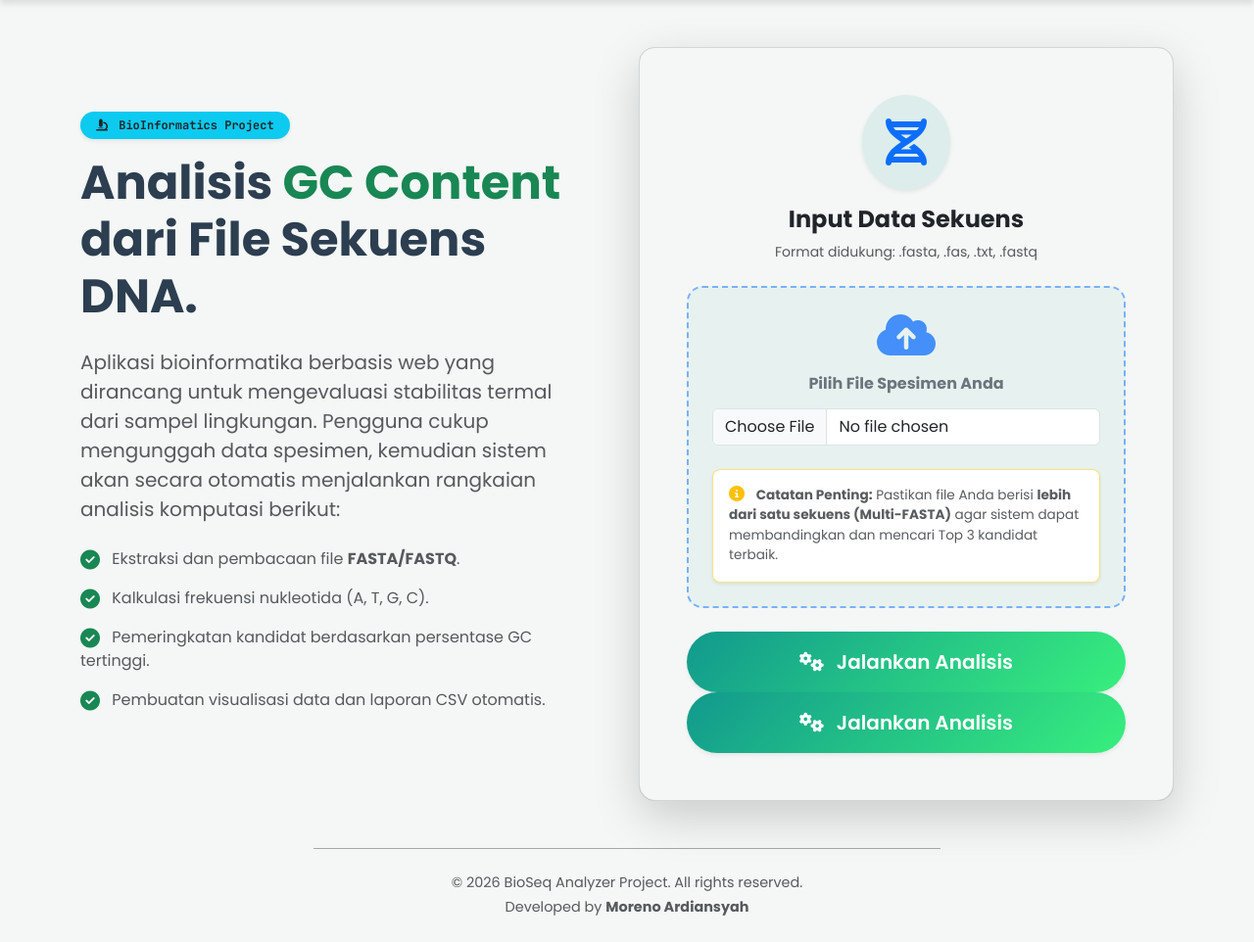
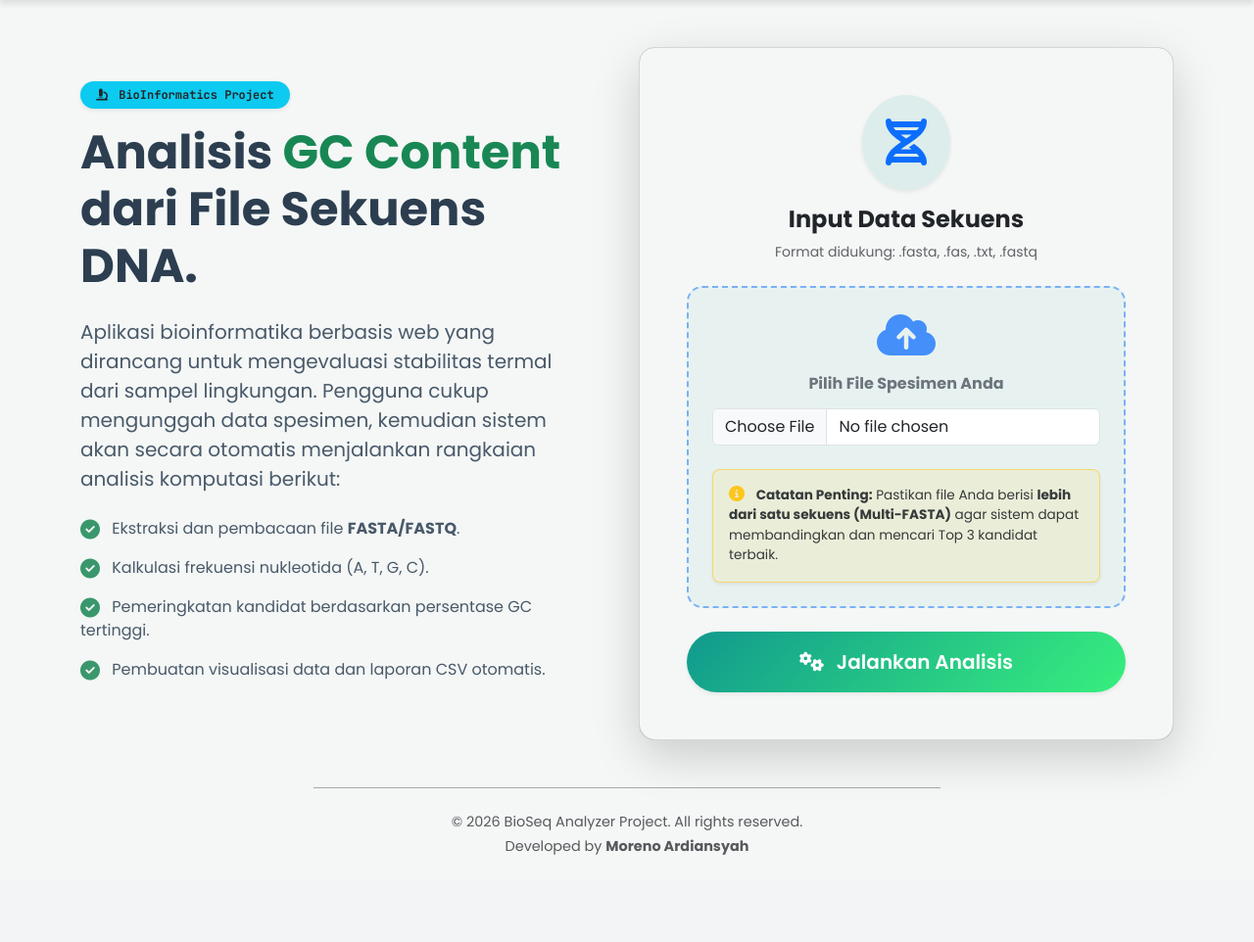
Before and after one commit to Refall-Reno/bioseq_analyzer, a Flask app: page / in a window 1280 px wide. Shown: the part 72-1034 px from the top of the page at 98% size. After the commit the page ends 945 px from the top, so only its background shows below. Run offline with Flask 3, Linux system fonts and the light colour scheme.

```diff
--- a/templates/index.html
+++ b/templates/index.html
@@ -12,11 +12,11 @@
             Analisis <span class="text-success">GC Content</span> dari File Sekuens DNA.
         </h1>
 
-        <p class="text-muted fs-5 mb-4">
+        <p class="fs-5 mb-4" style="opacity: 0.85;">
             Aplikasi bioinformatika berbasis web yang dirancang untuk mengevaluasi stabilitas termal dari sampel lingkungan. Pengguna cukup mengunggah data spesimen, kemudian sistem akan secara otomatis menjalankan rangkaian analisis komputasi berikut:
         </p>
 
-        <ul class="list-unstyled text-muted mb-4 fs-6">
+        <ul class="list-unstyled mb-4 fs-6" style="opacity: 0.85;">
             <li class="mb-3"><i class="fa-solid fa-check-circle text-success me-2 fs-5 align-middle"></i> Ekstraksi dan pembacaan file <strong>FASTA/FASTQ</strong>.</li>
             <li class="mb-3"><i class="fa-solid fa-check-circle text-success me-2 fs-5 align-middle"></i> Kalkulasi frekuensi nukleotida (A, T, G, C).</li>
             <li class="mb-3"><i class="fa-solid fa-check-circle text-success me-2 fs-5 align-middle"></i> Pemeringkatan kandidat berdasarkan persentase GC tertinggi.</li>
@@ -25,14 +25,14 @@
     </div>
 
     <div class="col-lg-6">
-        <div class="card border-0 shadow-lg card-hover bg-transparent" style="border-radius: 20px;">
+        <div class="card border-0 shadow-lg card-hover" style="border-radius: 20px; background-color: var(--card-bg);">
             <div class="card-body p-5 border border-secondary border-opacity-25 rounded-4">
                 <div class="text-center mb-4">
                     <div class="d-inline-block rounded-circle p-4 mb-3 shadow-sm" style="background-color: rgba(17, 153, 142, 0.1);">
                         <i class="fa-solid fa-dna text-primary fa-3x"></i>
                     </div>
                     <h4 class="fw-bold">Input Data Sekuens</h4>
-                    <p class="text-muted small">Format didukung: .fasta, .fas, .txt, .fastq</p>
+                    <p class="small" style="opacity: 0.7;">Format didukung: .fasta, .fas, .txt, .fastq</p>
                 </div>
 
                 <form action="/" method="POST" enctype="multipart/form-data">
@@ -41,21 +41,12 @@
                         <h6 class="fw-bold text-secondary mb-3">Pilih File Spesimen Anda</h6>
                         <input class="form-control" type="file" name="file" accept=".fasta,.fas,.txt,.fastq" required>
 
-        <div class="mt-4 p-3 rounded-3 bg-white shadow-sm border border-warning border-opacity-50 text-start">
-            <p class="text-muted mb-0" style="font-size: 0.85rem; line-height: 1.5;">
+                        <div class="mt-4 p-3 rounded-3 shadow-sm border border-warning border-opacity-50 text-start bg-transparent" style="background-color: rgba(255, 193, 7, 0.1) !important;">
+                            <p class="mb-0" style="font-size: 0.85rem; line-height: 1.5; opacity: 0.9;">
                                 <i class="fa-solid fa-circle-info text-warning me-2 fs-6"></i> <strong>Catatan Penting:</strong> Pastikan file Anda berisi <strong>lebih dari satu sekuens (Multi-FASTA)</strong> agar sistem dapat membandingkan dan mencari Top 3 kandidat terbaik.
                             </p>
                         </div>
                     </div>
-
-    <button type="submit" class="btn btn-biotech btn-lg w-100 rounded-pill py-3 shadow-sm" id="submitBtn" onclick="showLoading()">
-        <span id="btnText"><i class="fa-solid fa-gears me-2"></i> Jalankan Analisis</span>
-        <span id="btnLoading" class="d-none">
-            <span class="spinner-border spinner-border-sm me-2" role="status" aria-hidden="true"></span>
-            Memproses DNA...
-        </span>
-    </button>
-</form>
 
                     <button type="submit" class="btn btn-biotech btn-lg w-100 rounded-pill py-3 shadow-sm" id="submitBtn" onclick="showLoading()">
                         <span id="btnText"><i class="fa-solid fa-gears me-2"></i> Jalankan Analisis</span>
```
Lines whose indentation alone changed are shown as unchanged.
